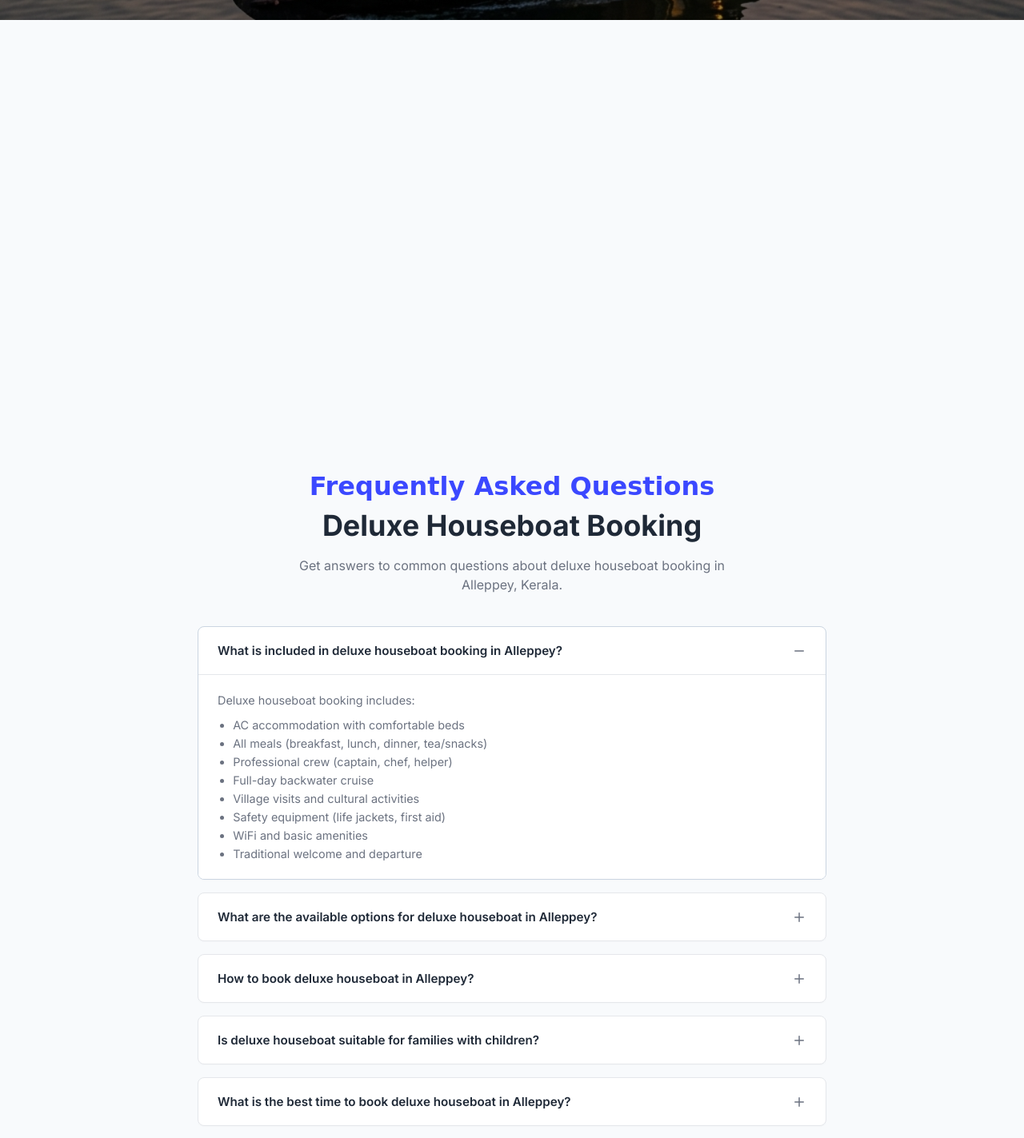
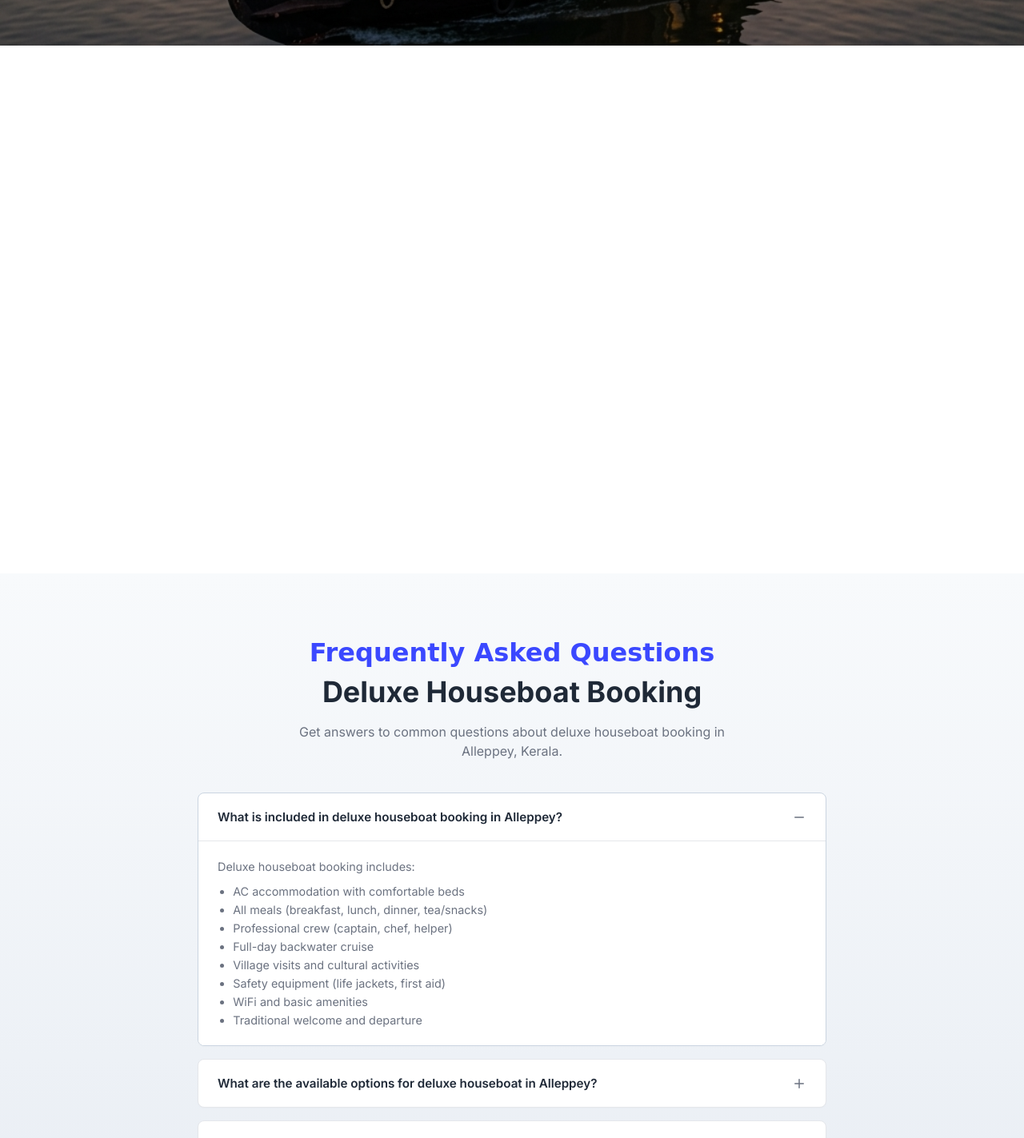
Before and after one commit to levinkurian00/houseboat-booking-app, a React (Vite) app: page / in a window 1280 px wide. Shown: the part 900-2323 px from the top of the page at 80% size. Built offline with nearby package versions, Linux system fonts and the light colour scheme.

Commit message:
style: standardize section padding and add distinct background colors

```diff
--- a/src/App.jsx
+++ b/src/App.jsx
@@ -396,12 +396,15 @@ Please share availability and details.`;
         </section>
 
         {/* Reviews Section */}
-        <section className="reviews-section" style={{ minHeight: '500px' }}>
+        <section className="reviews-section">
+          <div className="reviews-container" style={{ minHeight: '500px' }}>
             <div className="elfsight-app-88b398f6-613d-4ac2-821e-06e6df158390" data-elfsight-app-lazy="true"></div>
+          </div>
         </section>
 
         {/* FAQ Section */}
         <section className="faq-section">
+          <div className="faq-container">
             <div className="faq-header">
               <h3 className="faq-cursive">Frequently Asked Questions</h3>
               <h2 className="faq-title">{formData.category || 'Deluxe Houseboat'} Booking</h2>
@@ -431,6 +434,7 @@ Please share availability and details.`;
               </div>
             ))}
           </div>
+          </div>
         </section>
       </div>
     </div>
--- a/src/index.css
+++ b/src/index.css
@@ -288,7 +288,7 @@ body {
   flex-direction: column;
   max-width: 1280px;
   margin: 0 auto;
-  padding: 4rem 2rem;
+  padding: 5rem 2rem;
   gap: 2rem;
 }
 
@@ -507,9 +507,15 @@ body {
 
 /* Reviews Section */
 .reviews-section {
-  padding: 4rem 2rem;
+  padding: 5rem 0;
+  background-color: var(--white);
+  width: 100%;
+}
+
+.reviews-container {
   max-width: 1280px;
   margin: 0 auto;
+  padding: 0 2rem;
 }
 
 .reviews-header {
@@ -639,9 +645,15 @@ body {
 
 /* FAQ Section */
 .faq-section {
-  padding: 4rem 2rem;
+  padding: 5rem 0;
+  background: linear-gradient(180deg, #f8fafc 0%, #e2e8f0 100%);
+  width: 100%;
+}
+
+.faq-container {
   max-width: 850px;
   margin: 0 auto;
+  padding: 0 2rem;
 }
 
 .faq-header {
```
Lines whose indentation alone changed are shown as unchanged.
